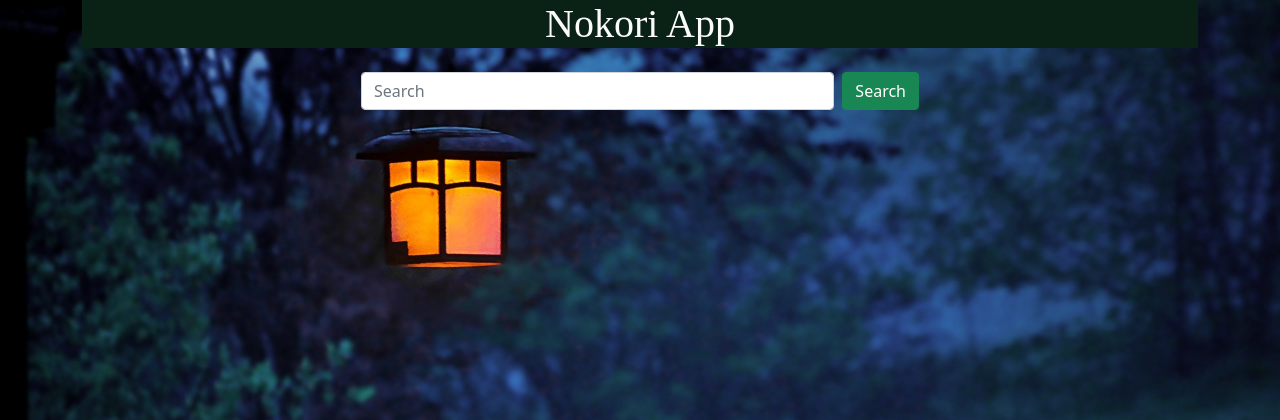
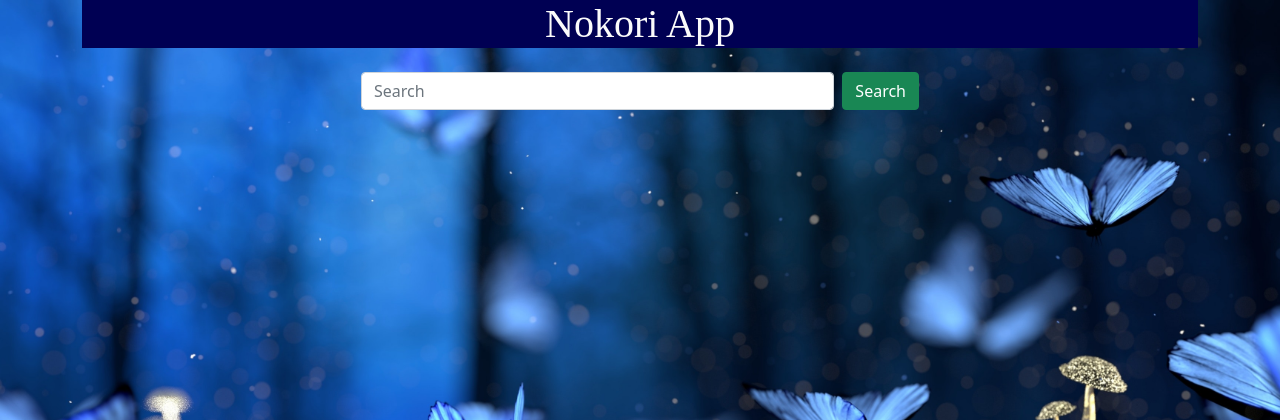
Before and after one commit to S-Hightower/Anime-App-Project, a Flask app: page / in a window 1280 px wide. Shown: the top 420 px of the page. Run offline with Flask 2, Linux system fonts and the light colour scheme.

Commit message:
css updates

```diff
--- a/flask_app/static/css/styles.css
+++ b/flask_app/static/css/styles.css
@@ -4,7 +4,7 @@
 }
 
 body {
-    background-image: url('/static/images/lantern.jpg');
+    background-image: url('/static/images/blueButterfly.jpg');
     background-repeat: no-repeat;
     background-attachment: fixed;
     background-size: cover;
@@ -13,7 +13,7 @@ body {
 
 .header {
     height: 3rem;
-    background: #092215;
+    background: #000053;
     font-family: 'Source Serif Pro', serif;
     margin-bottom: 1.5rem;
 }
```
